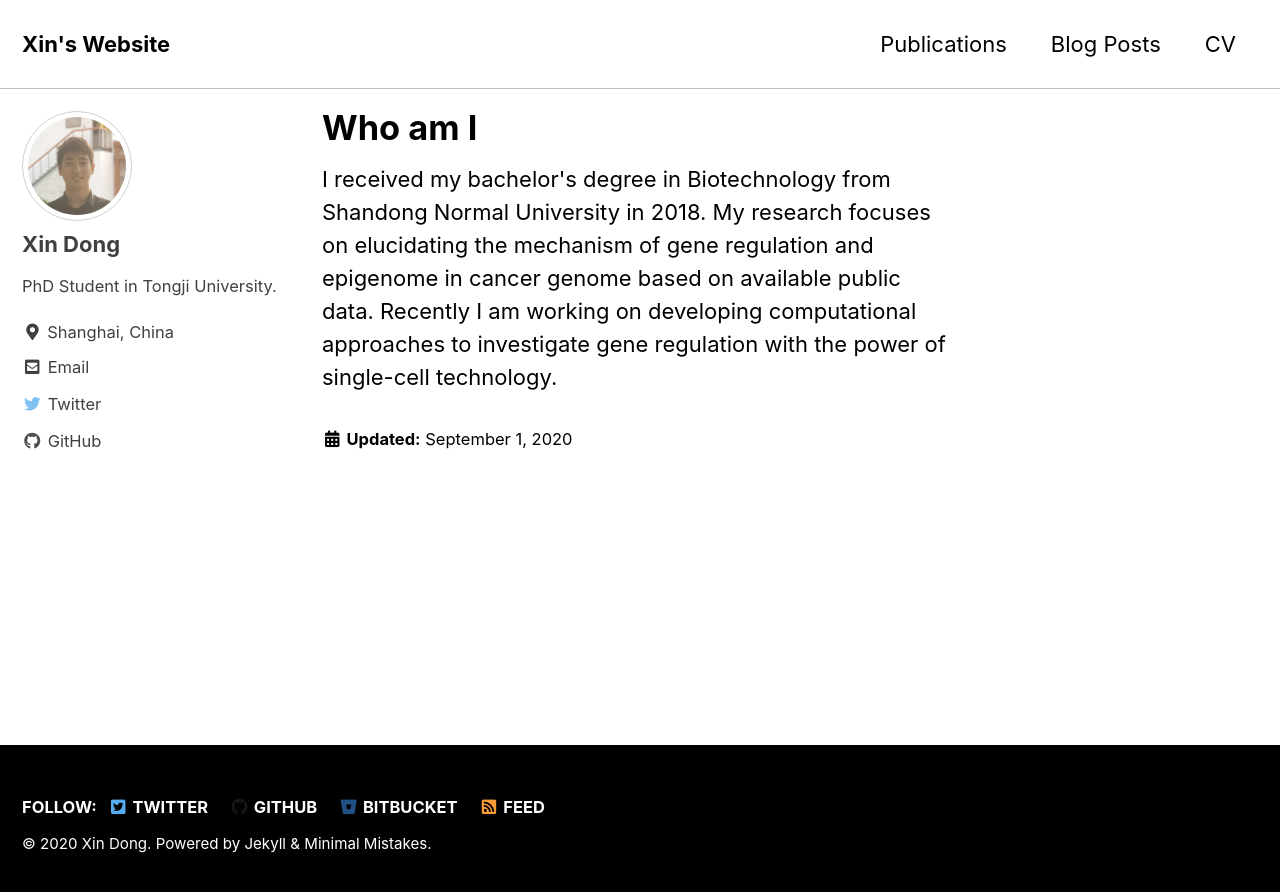
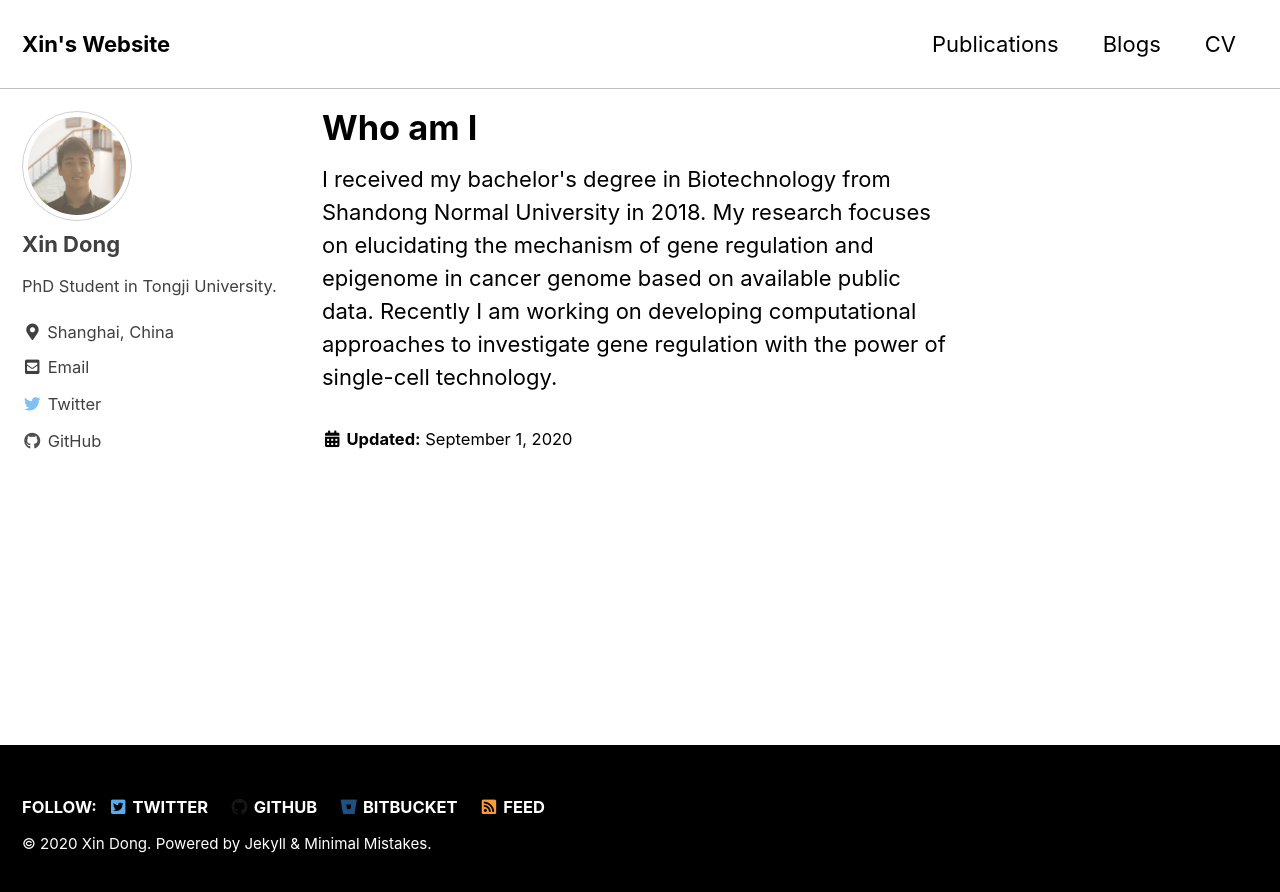
Before and after one commit to xindong95/xindong95.github.io, a Jekyll site: the page built from index.html, in a window 1280 px wide. Shown: the top 892 px of the page. Built offline with Jekyll 4.4.1, drawn with Linux system fonts in a browser that asks for light colours; cached includes are drawn as plain includes; the list of posts is cut into pages by our own code.

Commit message:
change nav bar name

```diff
--- a/_data/navigation.yml
+++ b/_data/navigation.yml
@@ -2,7 +2,7 @@
 main:
   - title: "Publications"
     url: /publications/
-  - title: "Blog Posts"
+  - title: "Blogs"
     url: /blogs/
   - title: "CV"
     url: /cv/
```
